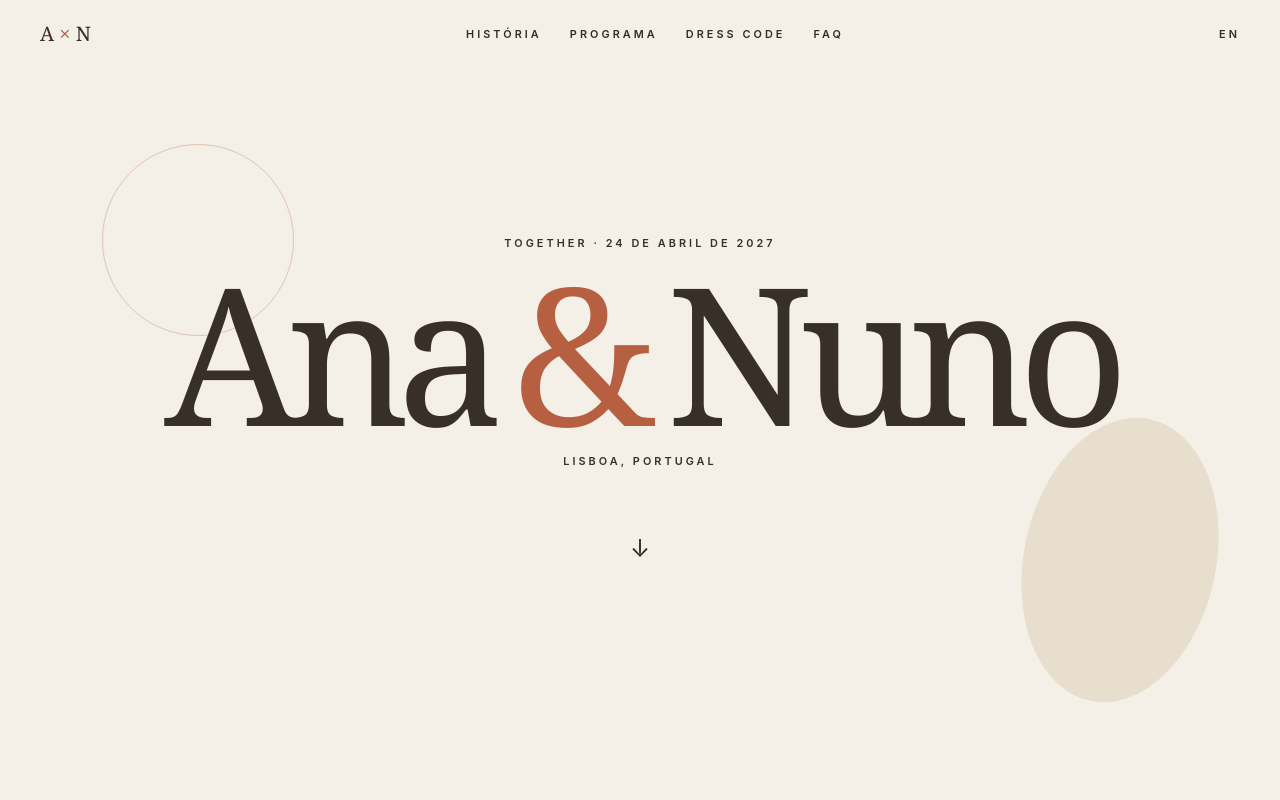
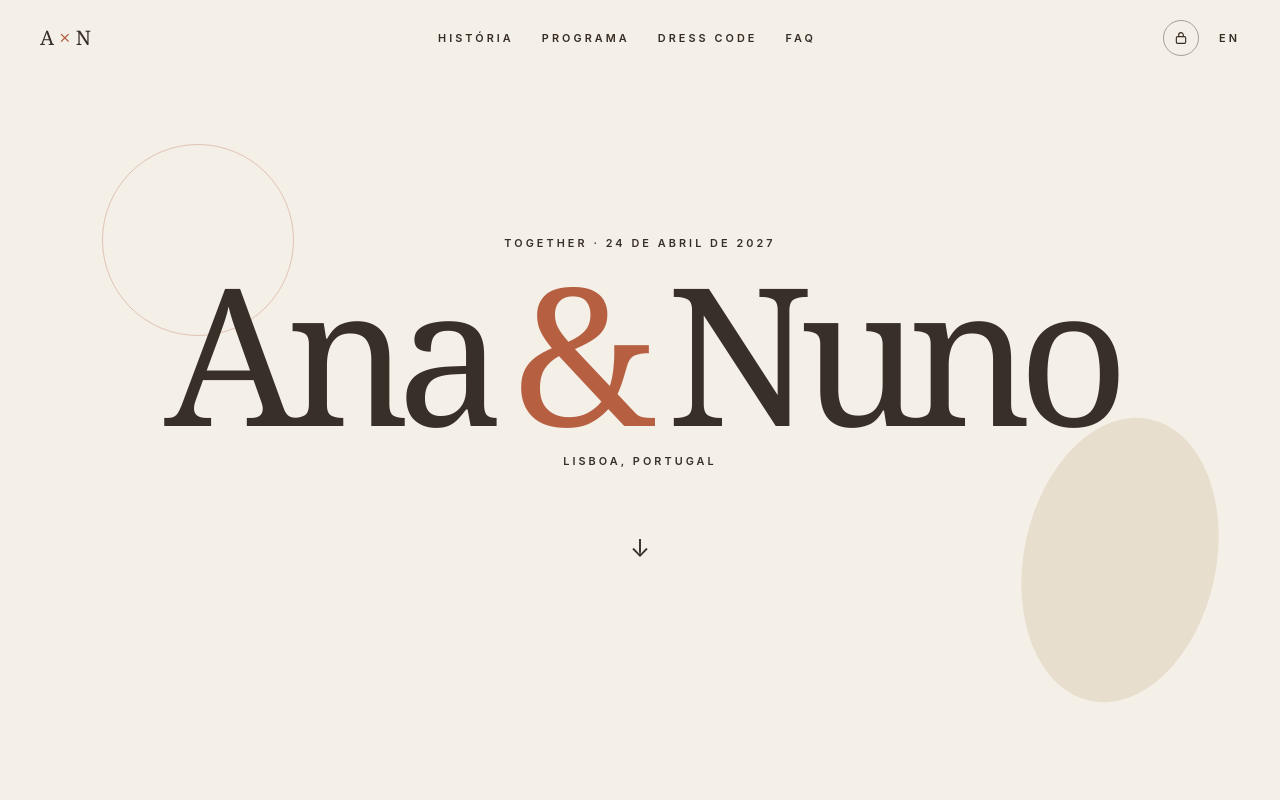
Before and after one commit to nogfernandes/anaenuno2027, a Next.js app: page / in a window 1280 px wide. Shown: the top 800 px of the page. Built offline with nearby package versions, Linux system fonts and the light colour scheme; no server answers; the database is empty.

Commit message:
Show admin login icon in landing header

```diff
--- a/app/page.tsx
+++ b/app/page.tsx
@@ -15,7 +15,7 @@ export default async function Home({searchParams}:{searchParams:Promise<{lang?:s
   const [{data:content},{data:events},{data:faqs},{data:settings}]=await Promise.all([s.from('site_content').select('*').eq('id',1).maybeSingle(),s.from('event_details').select('*').eq('is_active',true).order('position'),s.from('faqs').select('*').eq('is_active',true).order('position'),s.from('wedding_settings').select('*').eq('id',1).maybeSingle()]);
   const dynamic=(content??{}) as SiteContent;const programme=(events??[]) as EventDetail[];const faqItems=(faqs??[]) as Faq[];const localized=(key:string,fallback:string)=>dynamic[`${key}_${lang}`]||fallback;const firstEvent=programme[0];const weddingDate=firstEvent?.event_date??'2027-04-24';const countdownDate=`${weddingDate}T${firstEvent?.start_time?.slice(0,8)??'14:30:00'}+01:00`;const displayDate=new Intl.DateTimeFormat(lang==='pt'?'pt-PT':'en-GB',{day:'numeric',month:'long',year:'numeric'}).format(new Date(`${weddingDate}T12:00:00`));
   return <main>
-    <header className="fixed inset-x-0 top-0 z-20 flex items-center justify-between px-5 py-5 mix-blend-multiply sm:px-10"><a href="#top" className="font-editorial text-xl">A <span className="text-[#b65f41]">×</span> N</a><nav className="hidden gap-7 lg:flex">{c.nav.map(([n,h]:string[])=><a className="eyebrow hover:opacity-50" href={h} key={h}>{n}</a>)}</nav><Suspense><LanguageSwitcher label={c.language}/></Suspense></header>
+    <header className="fixed inset-x-0 top-0 z-20 flex items-center justify-between px-5 py-5 mix-blend-multiply sm:px-10"><a href="#top" className="font-editorial text-xl">A <span className="text-[#b65f41]">×</span> N</a><nav className="hidden gap-7 lg:flex">{c.nav.map(([n,h]:string[])=><a className="eyebrow hover:opacity-50" href={h} key={h}>{n}</a>)}</nav><div className="flex items-center gap-5"><a href="/admin" className="inline-flex h-9 w-9 items-center justify-center rounded-full border border-current/40 transition hover:bg-[#392f29] hover:text-[#f4efe7]" aria-label={lang==='pt'?'Acesso de administração':'Admin sign in'} title={lang==='pt'?'Acesso de administração':'Admin sign in'}><svg aria-hidden="true" viewBox="0 0 24 24" className="h-4 w-4 fill-none stroke-current" strokeWidth="1.7"><rect x="5" y="10" width="14" height="10" rx="2"/><path d="M8.5 10V7.5a3.5 3.5 0 0 1 7 0V10"/></svg></a><Suspense><LanguageSwitcher label={c.language}/></Suspense></div></header>
     <section id="top" className="relative flex min-h-screen items-center justify-center overflow-hidden px-6 text-center"><div className="absolute left-[8%] top-[18%] h-28 w-28 rounded-full border border-[#b65f41]/30 sm:h-48 sm:w-48"/><div className="absolute bottom-[12%] right-[5%] h-48 w-32 rotate-12 rounded-[50%] bg-[#d9c7ad]/45 sm:h-72 sm:w-48"/><div className="reveal relative"><p className="eyebrow">Together · {displayDate}</p><h1 className="font-editorial my-8 text-[20vw] font-normal leading-[.72] tracking-[-.07em] sm:text-[12rem]">Ana<span className="mx-[.12em] text-[#b65f41]">&</span>Nuno</h1><p className="eyebrow">{localized('city',c.city)}</p><a href="#story" className="mt-16 inline-block text-2xl" aria-label="Scroll">↓</a></div></section>
     <section id="story" className="grid min-h-[80vh] place-items-center bg-[#392f29] px-6 py-28 text-[#f4efe7]"><div className="max-w-4xl text-center"><p className="eyebrow">01 · {lang==='pt'?'Nós':'Us'}</p><h2 className="font-editorial mt-10 text-5xl leading-tight sm:text-8xl">{localized('story',c.intro)}</h2></div></section>
     <section className="px-6 py-28 text-center sm:py-40"><p className="eyebrow">{c.countdown}</p><Countdown labels={[c.days,c.hours,c.minutes,c.seconds]} date={countdownDate}/></section>
```
